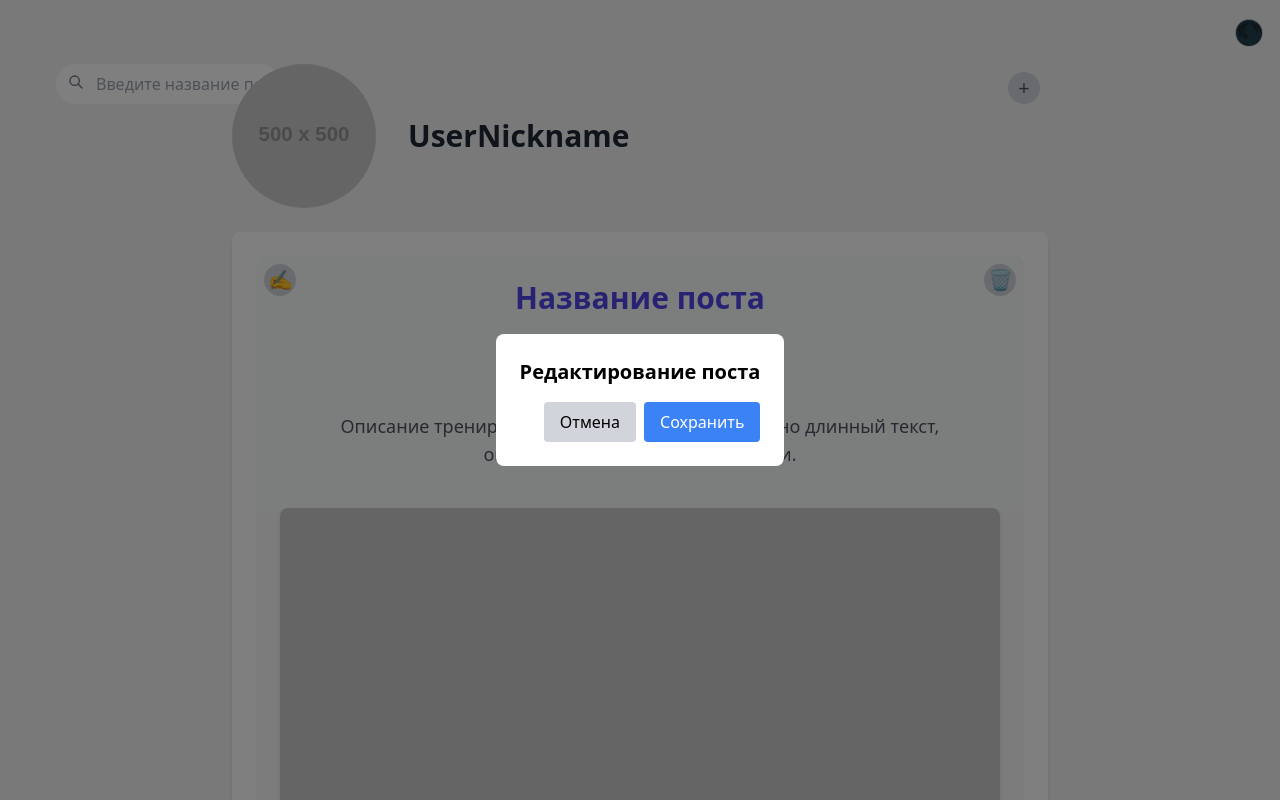
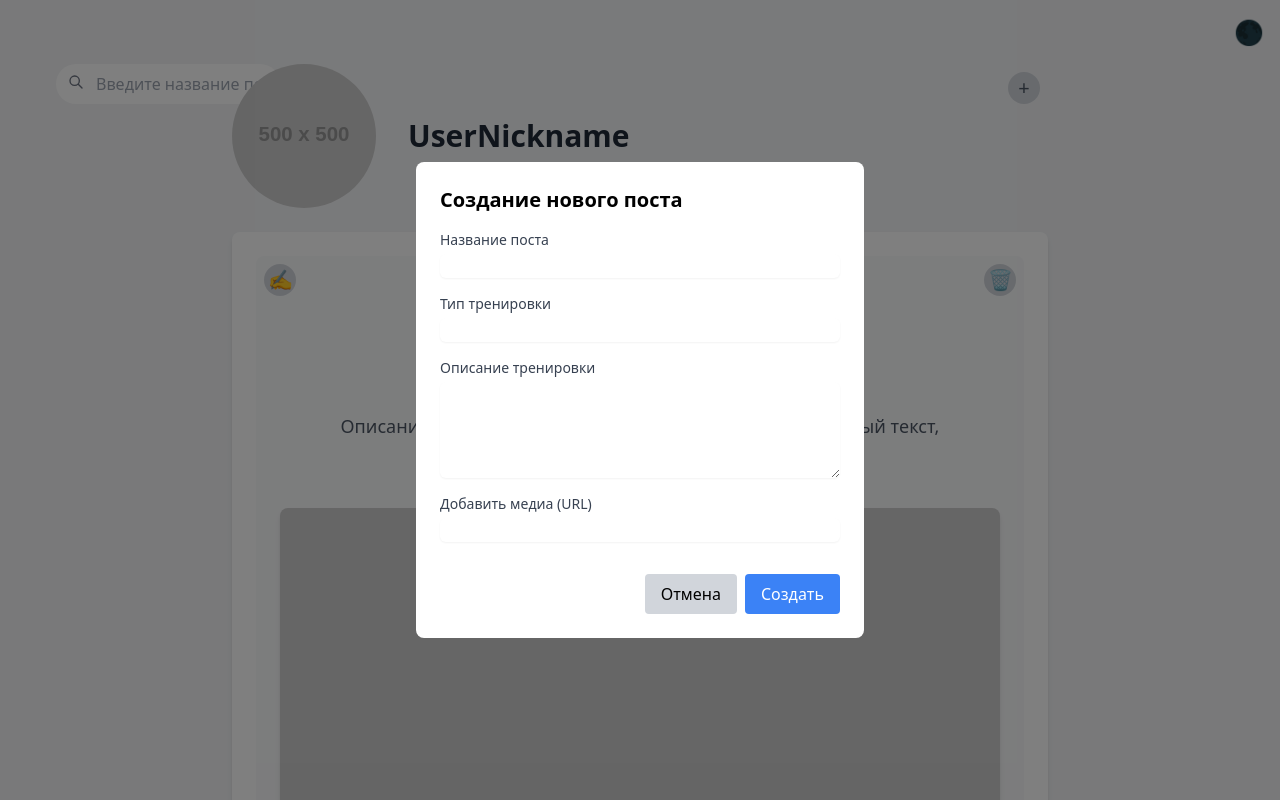
Before and after one commit to 2pipopolam/pumpApp, a React (Create React App) app in the folder frontend/: page / in a window 1280 px wide. Both pictures are taken after a click on the button "Добавить новый пост". Shown: the top 800 px of the page. Built offline with nearby package versions, Linux system fonts and the light colour scheme.

Commit message:
create and reduct post buttons work

```diff
--- a/frontend/src/App.tsx
+++ b/frontend/src/App.tsx
@@ -29,6 +29,7 @@ function App() {
     }
   ]);
   const [isEditing, setIsEditing] = useState(false);
+  const [isCreating, setIsCreating] = useState(false);
   const [editingPost, setEditingPost] = useState<PostData | null>(null);
   const [showDeleteDialog, setShowDeleteDialog] = useState(false);
   const [postToDelete, setPostToDelete] = useState<number | null>(null);
@@ -50,31 +51,53 @@ function App() {
 
   const startEditing = (post: PostData) => {
     setIsEditing(true);
-    setEditingPost(post);
+    setEditingPost({ ...post });
   };
 
-  const saveEditedPost = (editedPost: PostData) => {
-    setPosts(posts.map(post => post.id === editedPost.id ? editedPost : post));
-    setIsEditing(false);
-    setEditingPost(null);
+  const saveEditedPost = () => {
+    if (editingPost) {
+      setPosts(posts.map(post => post.id === editingPost.id ? editingPost : post));
+      setIsEditing(false);
+      setEditingPost(null);
+    }
   };
 
   const addNewPost = () => {
-    const newPost: PostData = {
+    setIsCreating(true);
+    setEditingPost({
       id: Date.now(),
-      title: 'Новый пост',
-      type: 'Тип тренировки',
-      description: 'Описание новой тренировки',
+      title: '',
+      type: '',
+      description: '',
       media: [],
       views: 0
-    };
-    setPosts([...posts, newPost]);
-    startEditing(newPost);
+    });
+  };
+
+  const saveNewPost = () => {
+    if (editingPost) {
+      setPosts([...posts, editingPost]);
+      setIsCreating(false);
+      setEditingPost(null);
+    }
   };
 
   const showDeleteConfirmation = (id: number) => {
     setPostToDelete(id);
     setShowDeleteDialog(true);
+  };
+
+  const handleInputChange = (e: React.ChangeEvent<HTMLInputElement | HTMLTextAreaElement>) => {
+    if (editingPost) {
+      setEditingPost({ ...editingPost, [e.target.name]: e.target.value });
+    }
+  };
+
+  const handleMediaChange = (e: React.ChangeEvent<HTMLInputElement>) => {
+    if (editingPost && e.target.value) {
+      setEditingPost({ ...editingPost, media: [...editingPost.media, e.target.value] });
+      e.target.value = '';
+    }
   };
 
   return (
@@ -176,23 +199,76 @@ function App() {
         </div>
       )}
 
-      {isEditing && editingPost && (
+      {(isEditing || isCreating) && editingPost && (
         <div className="fixed inset-0 bg-black bg-opacity-50 flex items-center justify-center">
-          <div className={`bg-white p-6 rounded-lg ${isDarkMode ? 'text-black' : ''}`}>
-            <h2 className="text-xl font-bold mb-4">Редактирование поста</h2>
-            {/* Add form fields for editing here */}
+          <div className={`bg-white p-6 rounded-lg ${isDarkMode ? 'text-black' : ''} w-full max-w-md`}>
+            <h2 className="text-xl font-bold mb-4">{isCreating ? 'Создание нового поста' : 'Редактирование поста'}</h2>
+            <form>
+              <div className="mb-4">
+                <label htmlFor="title" className="block text-sm font-medium text-gray-700">Название поста</label>
+                <input
+                  type="text"
+                  id="title"
+                  name="title"
+                  value={editingPost.title}
+                  onChange={handleInputChange}
+                  className="mt-1 block w-full rounded-md border-gray-300 shadow-sm focus:border-indigo-300 focus:ring focus:ring-indigo-200 focus:ring-opacity-50"
+                />
+              </div>
+              <div className="mb-4">
+                <label htmlFor="type" className="block text-sm font-medium text-gray-700">Тип тренировки</label>
+                <input
+                  type="text"
+                  id="type"
+                  name="type"
+                  value={editingPost.type}
+                  onChange={handleInputChange}
+                  className="mt-1 block w-full rounded-md border-gray-300 shadow-sm focus:border-indigo-300 focus:ring focus:ring-indigo-200 focus:ring-opacity-50"
+                />
+              </div>
+              <div className="mb-4">
+                <label htmlFor="description" className="block text-sm font-medium text-gray-700">Описание тренировки</label>
+                <textarea
+                  id="description"
+                  name="description"
+                  value={editingPost.description}
+                  onChange={handleInputChange}
+                  rows={4}
+                  className="mt-1 block w-full rounded-md border-gray-300 shadow-sm focus:border-indigo-300 focus:ring focus:ring-indigo-200 focus:ring-opacity-50"
+                ></textarea>
+              </div>
+              <div className="mb-4">
+                <label htmlFor="media" className="block text-sm font-medium text-gray-700">Добавить медиа (URL)</label>
+                <input
+                  type="text"
+                  id="media"
+                  name="media"
+                  onChange={handleMediaChange}
+                  className="mt-1 block w-full rounded-md border-gray-300 shadow-sm focus:border-indigo-300 focus:ring focus:ring-indigo-200 focus:ring-opacity-50"
+                />
+              </div>
+              <div className="flex flex-wrap gap-2 mb-4">
+                {editingPost.media.map((url, index) => (
+                  <img key={index} src={url} alt={`Media ${index + 1}`} className="w-20 h-20 object-cover rounded" />
+                ))}
+              </div>
+            </form>
             <div className="flex justify-end mt-4">
               <button
                 className="mr-2 px-4 py-2 rounded bg-gray-300 hover:bg-gray-400"
-                onClick={() => setIsEditing(false)}
+                onClick={() => {
+                  setIsEditing(false);
+                  setIsCreating(false);
+                  setEditingPost(null);
+                }}
               >
                 Отмена
               </button>
               <button
                 className="px-4 py-2 rounded bg-blue-500 text-white hover:bg-blue-600"
-                onClick={() => saveEditedPost(editingPost)}
+                onClick={isCreating ? saveNewPost : saveEditedPost}
               >
-                Сохранить
+                {isCreating ? 'Создать' : 'Сохранить'}
               </button>
             </div>
           </div>
```
